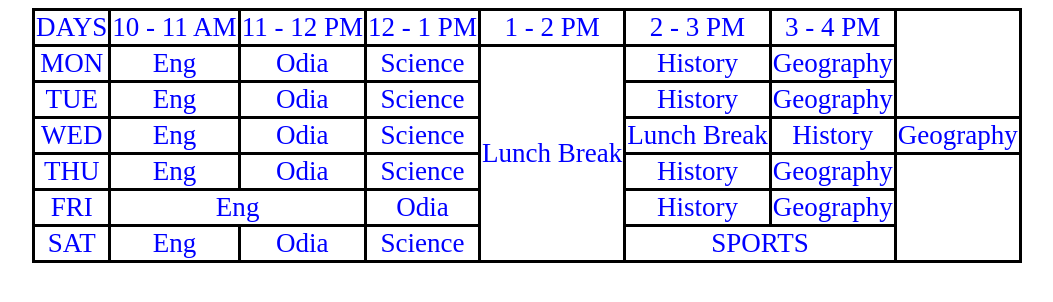
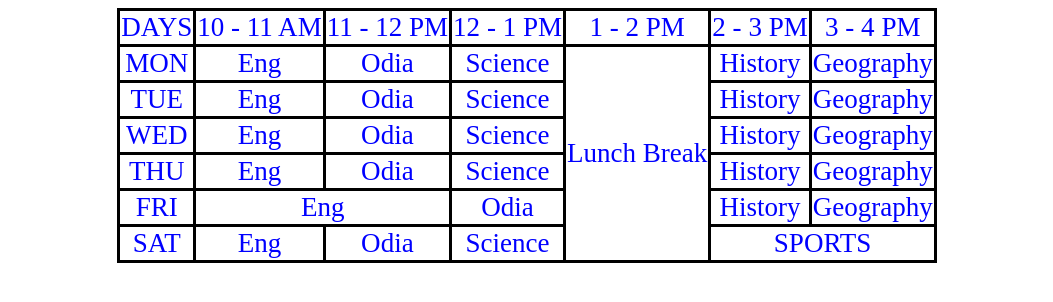
Before and after one commit to hellojeeban/School-Time-Table, a plain HTML site: page index.html in a window 1280 px wide. Shown: the whole page, without its empty margins (113-1166 px from the left). Drawn offline with Linux system fonts and the light colour scheme.

Commit message:
Update index.html

```diff
--- a/index.html
+++ b/index.html
@@ -41,7 +41,6 @@
     <td>Eng</td>
       <td>Odia</td>
       <td>Science</td>
-      <td>Lunch Break</td>
       <td>History</td>
       <td>Geography</td>
   </tr>
```
